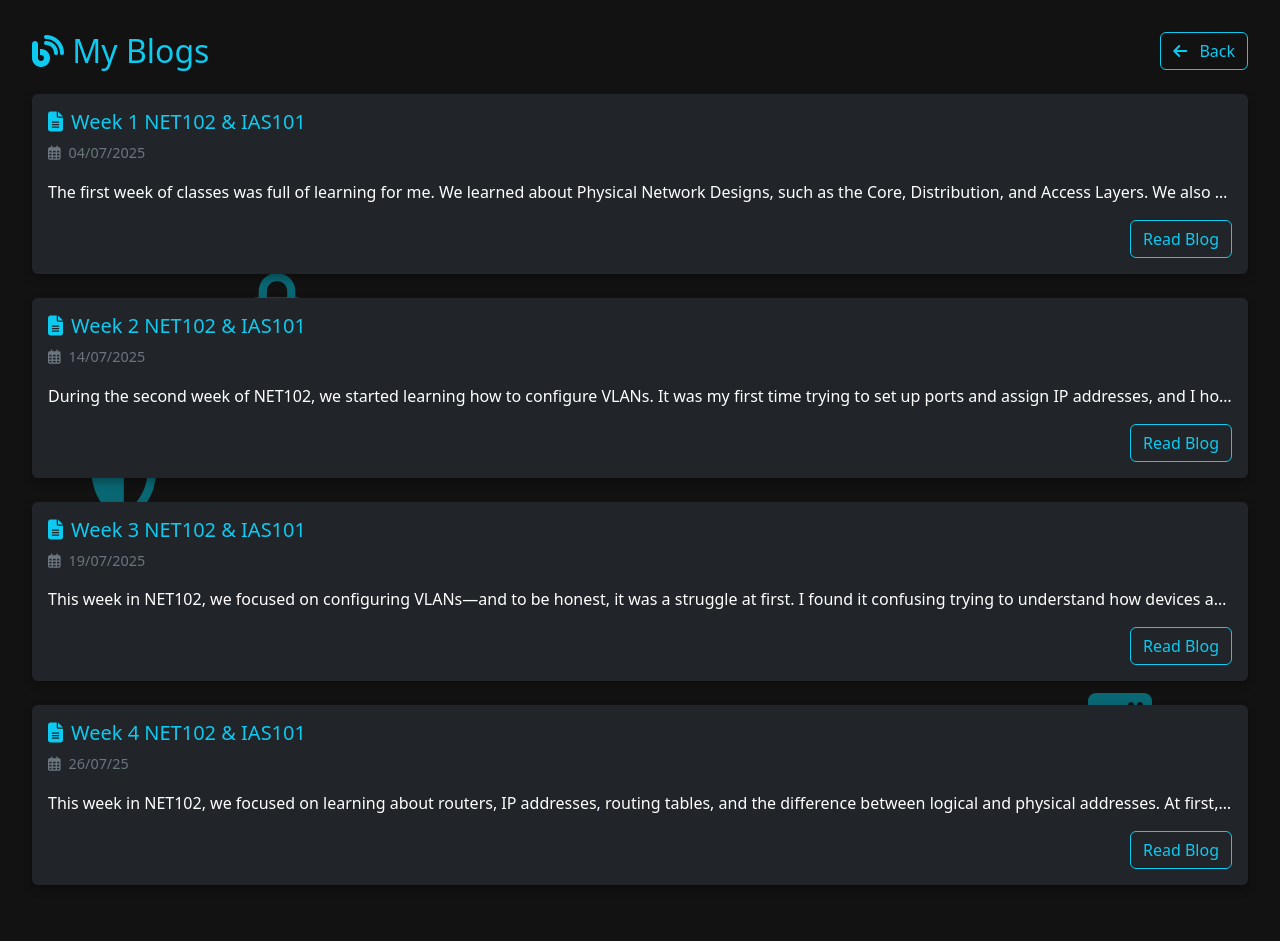
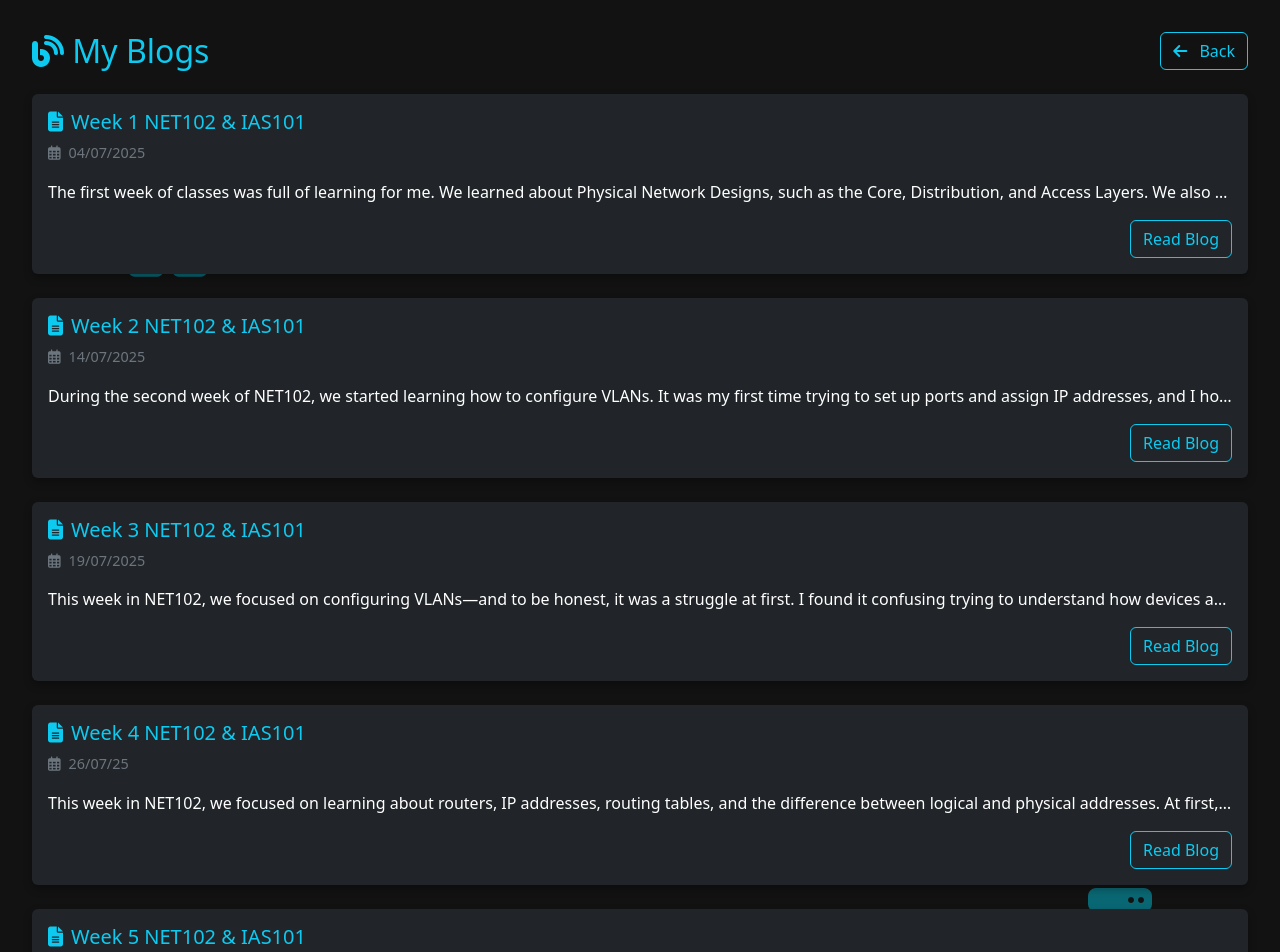
Before and after one commit to alecxander567/My-Blog-Website, a React (Vite) app: page /home in a window 1280 px wide. Shown: the top 952 px of the page. Built offline with nearby package versions, Linux system fonts and the light colour scheme.

Commit message:
Added week 5 reflection

```diff
--- a/src/Components/Homepage.jsx
+++ b/src/Components/Homepage.jsx
@@ -59,6 +59,15 @@ In IAS, we had a quiz about "The Need for Security", and it honestly opened my e
 
 Overall, this week was really informative for both subjects. I feel like I’m slowly building a stronger foundation in networking and becoming more aware of the role of security in IT. Even though some parts were a bit challenging, I enjoyed the process of learning and connecting the concepts to real-world situations.`,
       date: "26/07/25"
+    },
+    {
+      title: "Week 5 NET102 & IAS101",
+      content: `Last week, we covered two important topics that helped me see both the technical and ethical sides of being in the IT field. In NET102, we learned about subnetting, which taught me how to divide networks into smaller parts to improve efficiency, security, and organization. At first, it felt confusing because of the binary numbers and CIDR notations, but with practice, I started to appreciate how subnetting is used in real-world networks. It made me realize how important planning is when managing IP addresses and designing networks.
+
+In IAS101, we tackled the legal, ethical, and professional issues in information security. This topic reminded me that being an IT professional is not just about knowing the technical side, but also about acting responsibly. I learned how important it is to protect user data, respect privacy, and follow laws like the Data Privacy Act. It also made me reflect on the importance of honesty, integrity, and accountability in our work.
+
+These two topics together reminded me that being in the IT field means having both the skills to solve technical problems and the wisdom to use those skills responsibly. As I continue learning, I want to grow in both areas — becoming more confident with the technical side like subnetting, while also developing a strong sense of ethics and professionalism.`,
+      date: "06/08/25"
     }
   ];
 
```
